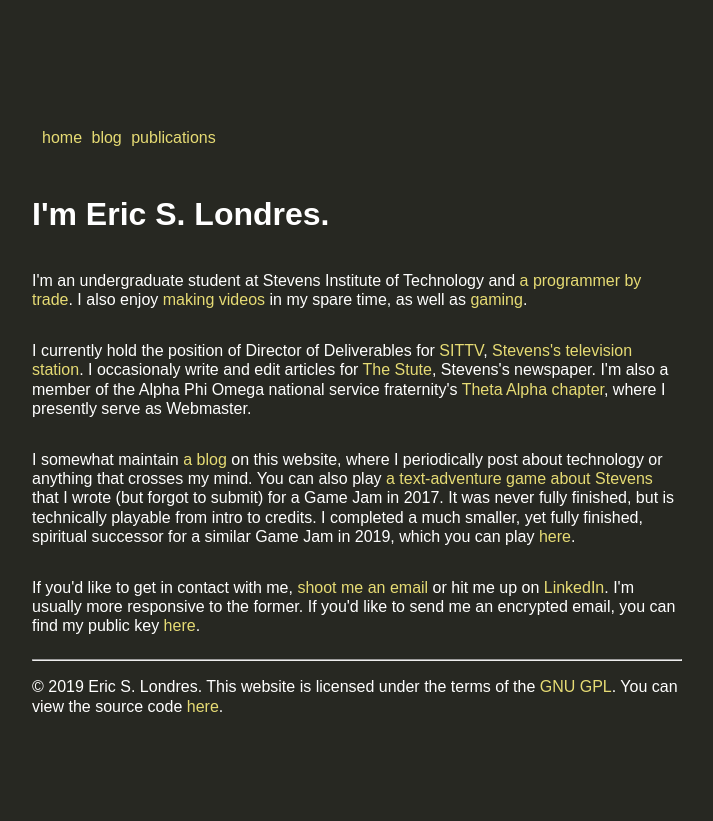
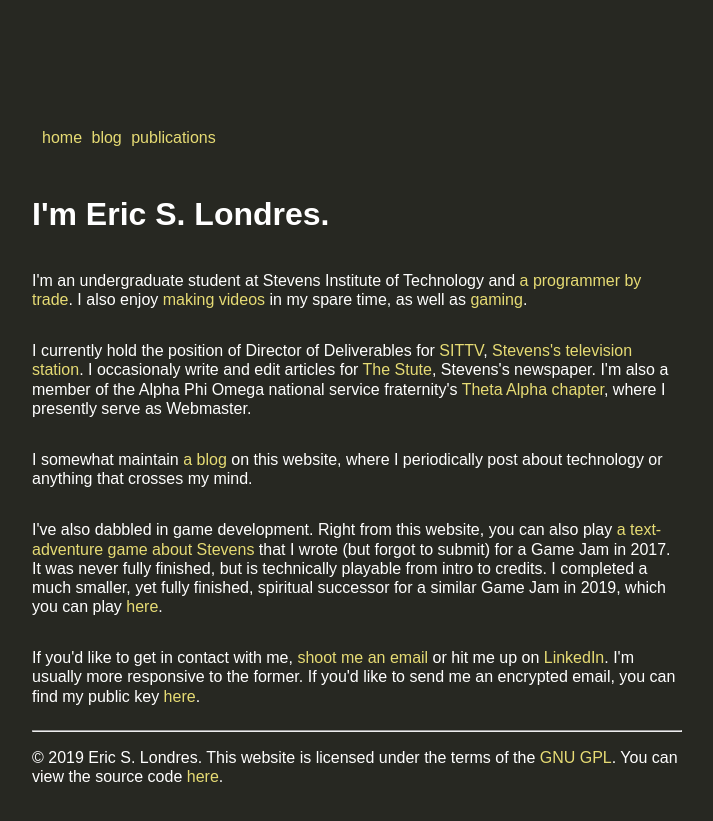
Before and after one commit to slondr/slondr.gitlab.io, a Jekyll site: the page built from index.html, in a window 1280 px wide. Shown: the top 821 px of the page, without its empty margins (283-996 px from the left). Built offline with Jekyll 4.4.1, drawn with Linux system fonts in a browser that asks for light colours.

Commit message:
cleaned up gamedev paragraph

```diff
--- a/index.html
+++ b/index.html
@@ -11,6 +11,8 @@
 
 <p>I currently hold the position of Director of Deliverables for <a href="https://www.sittv.org">SITTV</a>, <a href="https://www.youtube.com/SITTV">Stevens's television station</a>. I occasionaly write and edit articles for <a href="http://thestute.com/">The Stute</a>, Stevens's newspaper. I'm also a member of the Alpha Phi Omega national service fraternity's <a href="https://apota.org/">Theta Alpha chapter</a>, where I presently serve as Webmaster.</p>
 
-<p>I somewhat maintain <a href="/blog">a blog</a> on this website, where I periodically post about technology or anything that crosses my mind. You can also play <a href="/Burger">a text-adventure game about Stevens</a> that I wrote (but forgot to submit) for a Game Jam in 2017. It was never fully finished, but is technically playable from intro to credits. I completed a much smaller, yet fully finished, spiritual successor for a similar Game Jam in 2019, which you can play <a href="/Sleep">here</a>.</p>
+<p>I somewhat maintain <a href="/blog">a blog</a> on this website, where I periodically post about technology or anything that crosses my mind.</p>
+
+<p>I've also dabbled in game development. Right from this website, you can also play <a href="/Burger">a text-adventure game about Stevens</a> that I wrote (but forgot to submit) for a Game Jam in 2017. It was never fully finished, but is technically playable from intro to credits. I completed a much smaller, yet fully finished, spiritual successor for a similar Game Jam in 2019, which you can play <a href="/Sleep">here</a>.</p>
 
 <p>If you'd like to get in contact with me, <a href="mailto:ericlondres@outlook.com">shoot me an email</a> or hit me up on <a href="https://www.linkedin.com/in/eric-londres-153239171/">LinkedIn</a>. I'm usually more responsive to the former. If you'd like to send me an encrypted email, you can find my public key <a href="/pubkey">here</a>.</p>
```
